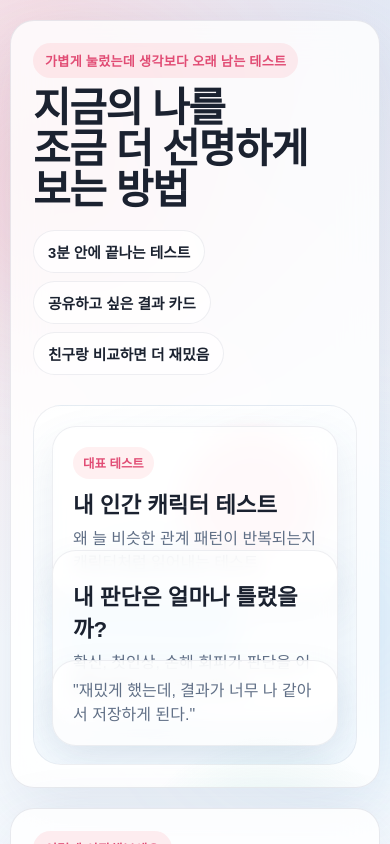
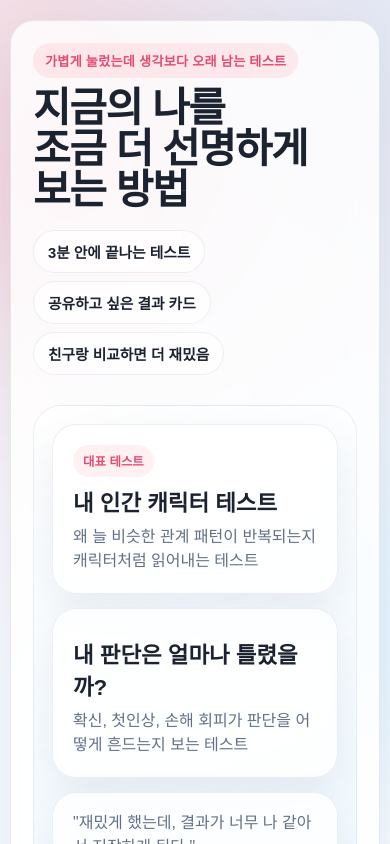
Before and after one commit to chichigoldbar-collab/humandeck, a Next.js app: page / in a window 390 px wide. Shown: the top 844 px of the page. Built offline with nearby package versions, Linux system fonts and the light colour scheme; no server answers.

Commit message:
Fix home preview overlap on mobile

```diff
--- a/app/globals.css
+++ b/app/globals.css
@@ -1025,6 +1025,25 @@ button {
     linear-gradient(160deg, rgba(255, 255, 255, 0.82) 0%, rgba(241, 249, 255, 0.96) 100%);
 }
 
+.home-preview .preview-card,
+.home-preview .preview-quote {
+  position: static;
+  width: 100%;
+  transform: none;
+}
+
+.home-preview {
+  display: grid;
+  align-content: start;
+  gap: 14px;
+  padding: 24px;
+  min-height: auto;
+}
+
+.home-preview .preview-orb {
+  display: none;
+}
+
 .home-panel {
   margin-top: 18px;
 }
@@ -1365,6 +1384,11 @@ button {
     min-height: 360px;
   }
 
+  .home-preview {
+    min-height: auto;
+    padding: 18px;
+  }
+
   .preview-card.primary,
   .preview-card.secondary,
   .preview-quote {
@@ -1386,6 +1410,16 @@ button {
     bottom: 18px;
   }
 
+  .home-preview .preview-card.primary,
+  .home-preview .preview-card.secondary,
+  .home-preview .preview-quote {
+    right: auto;
+    left: auto;
+    top: auto;
+    bottom: auto;
+    width: 100%;
+  }
+
   .final-cta-panel {
     flex-direction: column;
     align-items: stretch;
```
